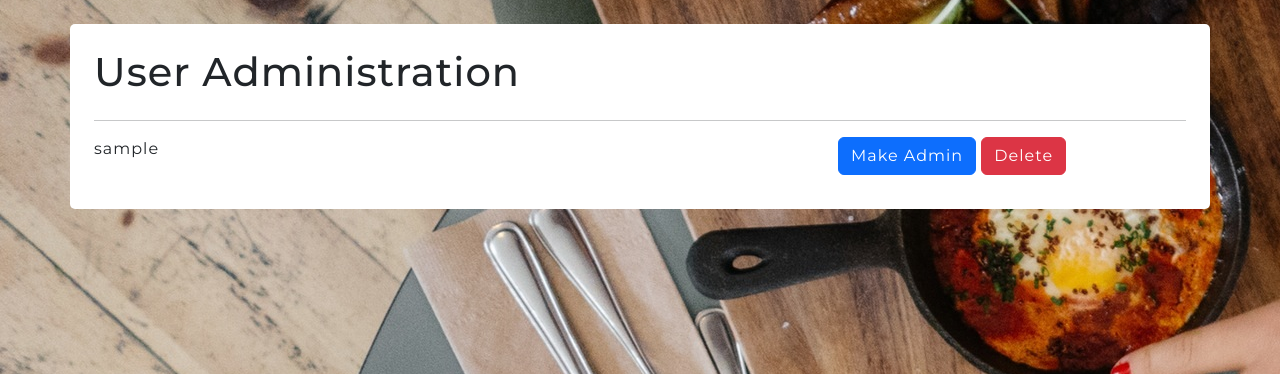
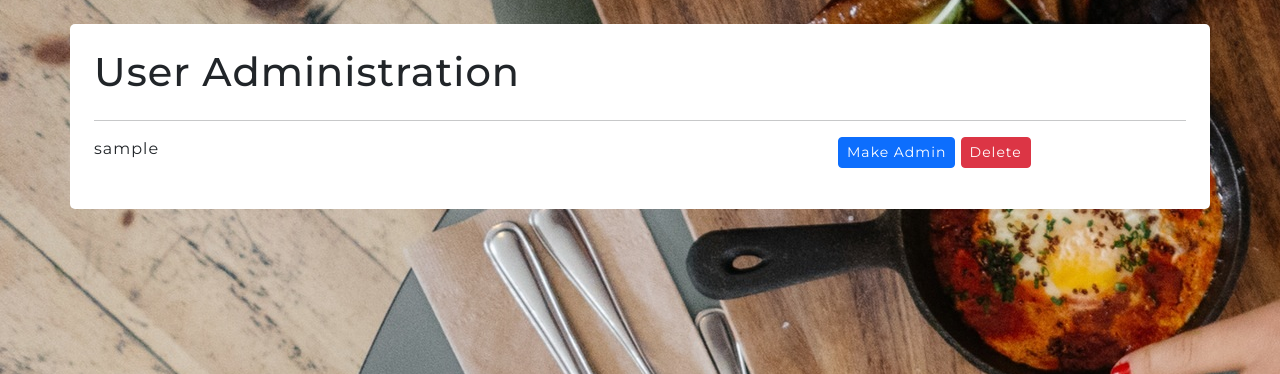
Before and after one commit to cshimvin/restaurant-reviews, a Flask app: template templates/user_admin.html in a window 1280 px wide. Shown: the part 71-445 px from the top of the page. Run offline with Flask 2, Linux system fonts and the light colour scheme; the template is opened without the code that fills it: most values are stand-ins (such as "Sample title", 1, 10 or a date in 2020); some libraries are stand-ins or nearby versions; some web fonts are replaced.

Commit message:
Tweak layout

```diff
--- a/templates/index.html
+++ b/templates/index.html
@@ -59,7 +59,7 @@
                                         <p class="m-2"><a href="{{ url_for('edit_restaurant', restaurant_id=restaurant._id) }}" class="btn btn-primary btn-sm">Edit <i class="fa-solid fa-pencil"></i></a>
                                         <a href="#" class="btn btn-danger btn-sm">Delete <i class="fa-solid fa-trash"></i></a></p>
                                     {% endif %}
-                                    <p class="m-2"><a href="{{ url_for('display_restaurant', restaurant_id=restaurant._id) }}" class="btn btn-success btn-sm">View reviews <i class="fa-solid fa-eye"></i></a>
+                                    <p class="m-2 text-center"><a href="{{ url_for('display_restaurant', restaurant_id=restaurant._id) }}" class="btn btn-success btn-sm">View reviews <i class="fa-solid fa-eye"></i></a>
                                     <a href="{{ url_for('add_review', restaurant_id=restaurant._id) }}" class="btn btn-success btn-sm">Write a review <i class="fa-solid fa-pencil"></i></a></p>
                                 </div>
                             </div>
@@ -101,7 +101,7 @@
                                         <p class="m-2"><a href="{{ url_for('edit_restaurant', restaurant_id=featured._id) }}" class="btn btn-primary btn-sm">Edit <i class="fa-solid fa-pencil"></i></a>
                                         <a href="#" class="btn btn-danger btn-sm">Delete <i class="fa-solid fa-trash"></i></a></p>
                                     {% endif %}
-                                    <p class="m-2"><a href="{{ url_for('display_restaurant', restaurant_id=featured._id) }}" class="btn btn-success btn-sm">View reviews <i class="fa-solid fa-eye"></i></a>
+                                    <p class="text-center m-2"><a href="{{ url_for('display_restaurant', restaurant_id=featured._id) }}" class="btn btn-success btn-sm">View reviews <i class="fa-solid fa-eye"></i></a>
                                     <a href="{{ url_for('add_review', restaurant_id=featured._id) }}" class="btn btn-success btn-sm">Write a review <i class="fa-solid fa-pencil"></i></a></p>
                                 </div>
                             </div>
--- a/templates/restaurants.html
+++ b/templates/restaurants.html
@@ -37,7 +37,7 @@
                                     <p class="mt-4"><a href="{{ url_for('edit_restaurant', restaurant_id=restaurant._id) }}" class="btn btn-primary btn-sm">Edit <i class="fa-solid fa-pencil"></i></a>
                                     <a href="#" class="btn btn-danger btn-sm">Delete <i class="fa-solid fa-trash"></i></a></p>
                                 {% endif %}
-                                <p><a href="{{ url_for('display_restaurant', restaurant_id=restaurant._id) }}" class="btn btn-primary btn-sm">View reviews <i class="fa-solid fa-eye"></i></a>
+                                <p class="text=center"><a href="{{ url_for('display_restaurant', restaurant_id=restaurant._id) }}" class="btn btn-primary btn-sm">View reviews <i class="fa-solid fa-eye"></i></a>
                                 <a href="{{ url_for('add_review', restaurant_id=restaurant._id) }}" class="btn btn-primary btn-sm">Write a review <i class="fa-solid fa-pencil"></i></a></p>
                             </div>
                         </div>
--- a/templates/user_admin.html
+++ b/templates/user_admin.html
@@ -5,8 +5,8 @@
             <div class="row">
                 <h1>User Administration</h1>
             </div>
-            <hr class="w-100">
         {% for user in users %}
+        <hr class="w-100">
             <div class="row mt-2 mb-2">
                 <div class="col">
                     <p>{{ user.username }}</p>
@@ -18,11 +18,11 @@
                 </div>
                 <div class="col">
                     {% if user.is_admin == "yes" %}
-                        <a href="{{ url_for('toggle_admin', user_id=user._id, admin_status='demote') }}" class="btn btn-primary">Remove Admin</a>
+                        <a href="{{ url_for('toggle_admin', user_id=user._id, admin_status='demote') }}" class="btn btn-primary btn-sm">Remove Admin</a>
                     {% else %}
-                        <a href="{{ url_for('toggle_admin', user_id=user._id, admin_status='promote') }}" class="btn btn-primary">Make Admin</a>
+                        <a href="{{ url_for('toggle_admin', user_id=user._id, admin_status='promote') }}" class="btn btn-primary btn-sm">Make Admin</a>
                     {% endif %}
-                    <a href="{{ url_for('delete_user', user_id=user._id) }}" class="btn btn-danger">Delete</a>
+                    <a href="{{ url_for('delete_user', user_id=user._id) }}" class="btn btn-danger btn-sm">Delete</a>
                 </div>
             </div>
         {% endfor %}
```
